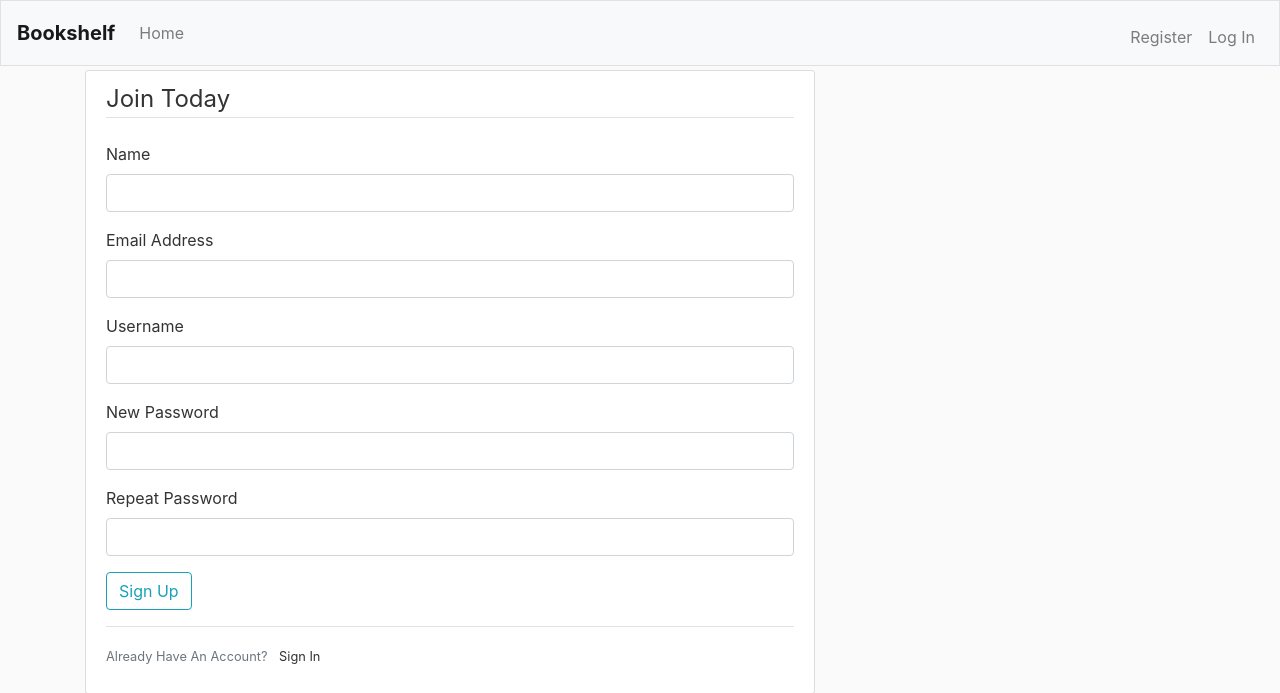
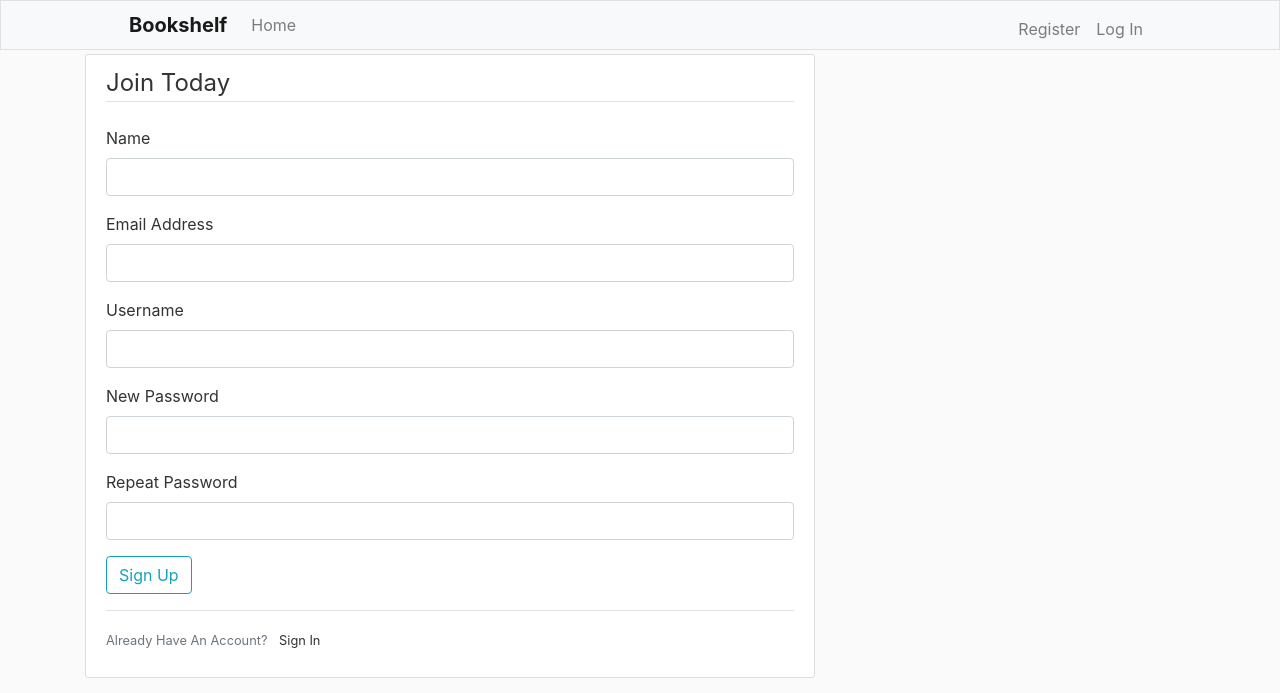
Before and after one commit to MohGumaa/Books-Review, a Flask app: page /register in a window 1280 px wide. Shown: the top 693 px of the page. Run offline with Flask 2, Linux system fonts and the light colour scheme; some libraries are stand-ins or nearby versions.

Commit message:
style the side with boarder

```diff
--- a/static/style.css
+++ b/static/style.css
@@ -17,6 +17,11 @@
 a {
   color:#333;
   text-decoration: none;
+}
+
+/* Navigation */
+.navbar {
+  padding: 0 8rem !important;
 }
 
 /* Showcase Section */
```
